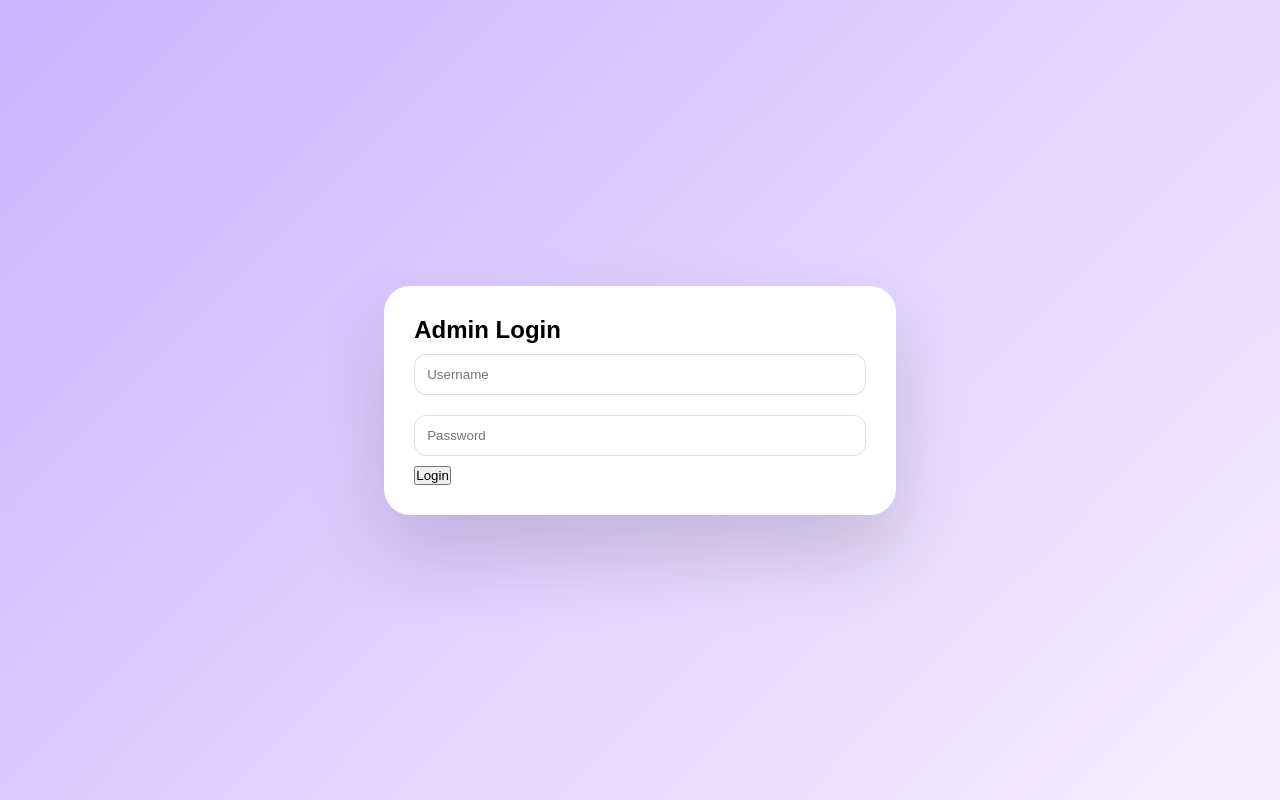
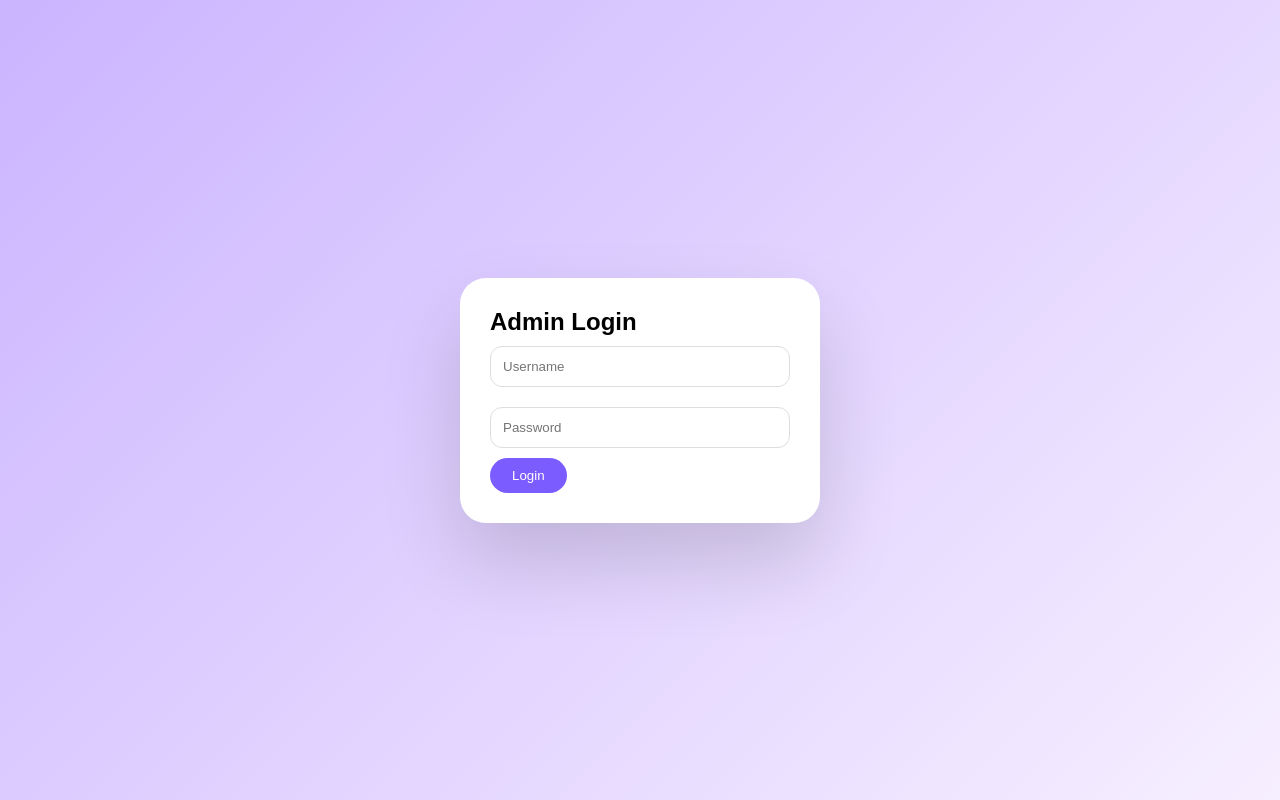
Before and after one commit to yogeshgoswami4821-ai/toy, a website: page login.html in a window 1280 px wide. Drawn offline with Linux system fonts and the light colour scheme.

Commit message:
Update login.html

```diff
--- a/login.html
+++ b/login.html
@@ -6,19 +6,21 @@
 </head>
 <body class="center">
 
-<div class="card">
+<div class="card" style="width:360px">
   <h2>Admin Login</h2>
+
   <input id="u" placeholder="Username">
   <input id="p" type="password" placeholder="Password">
-  <button onclick="go()">Login</button>
+
+  <button class="btn" onclick="login()">Login</button>
 </div>
 
 <script>
-function go(){
-  if(u.value === "admin" && p.value === "admin"){
-    location.href = "../dashboard/";
+function login(){
+  if(u.value==="admin" && p.value==="admin"){
+    location.href="../dashboard/";
   } else {
-    alert("Wrong login");
+    alert("Invalid login");
   }
 }
 </script>
```
